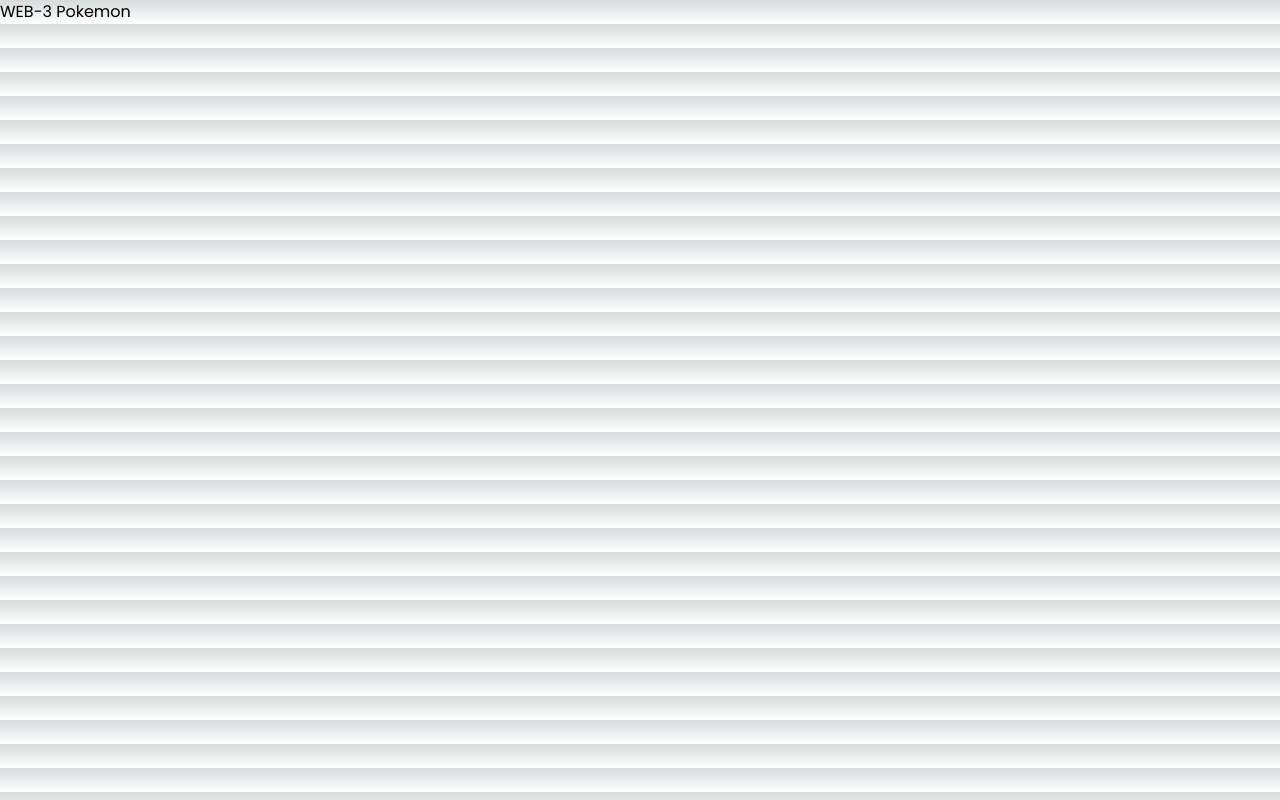
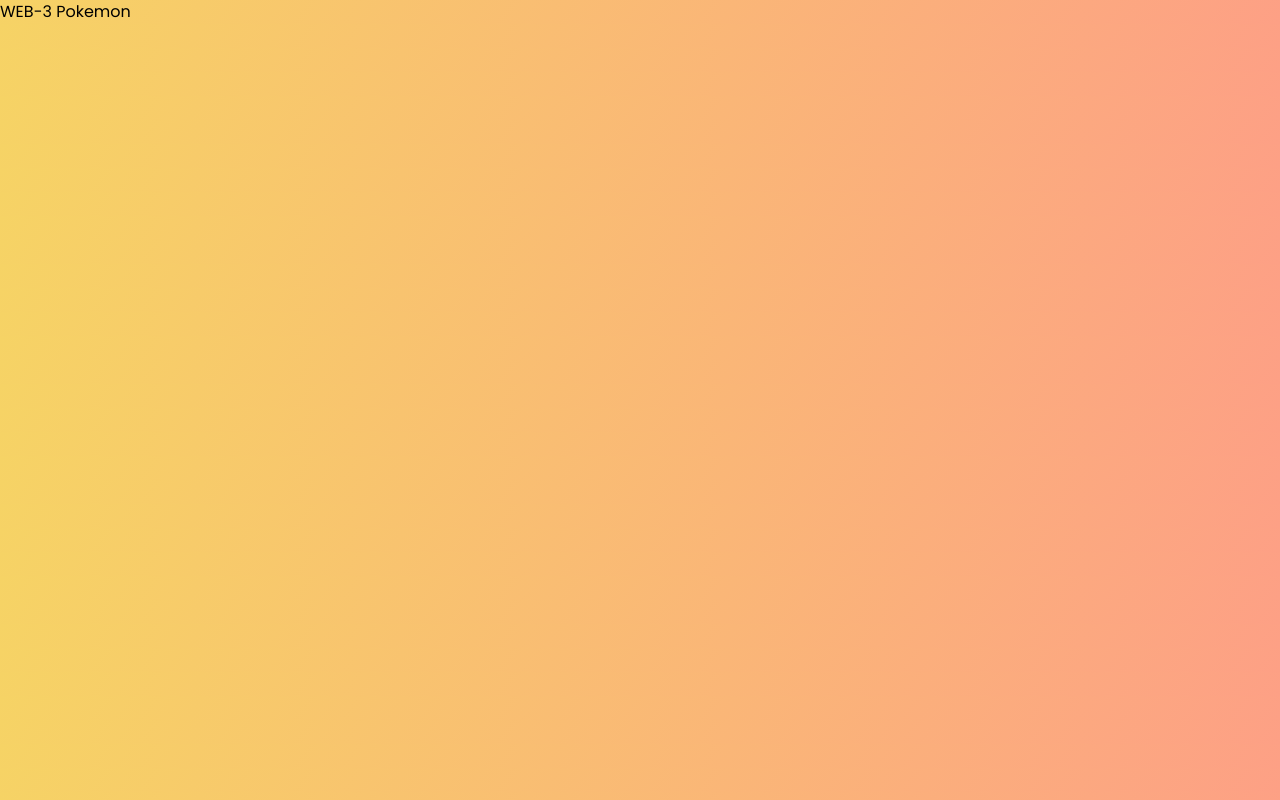
Before and after one commit to HarenaFiantso/Kopemon-next-practice, a Next.js app: page / in a window 1280 px wide. Built offline with nearby package versions, Linux system fonts and the light colour scheme.

Commit message:
style: change main background color

```diff
--- a/src/app/globals.css
+++ b/src/app/globals.css
@@ -2,26 +2,6 @@
 @tailwind components;
 @tailwind utilities;
 
-:root {
-  --foreground-rgb: 0, 0, 0;
-  --background-start-rgb: 214, 219, 220;
-  --background-end-rgb: 255, 255, 255;
+body {
+  background: linear-gradient(120deg, #f6d365 0%, #fda085 100%);
 }
-
-@media (prefers-color-scheme: dark) {
-  :root {
-    --foreground-rgb: 255, 255, 255;
-    --background-start-rgb: 0, 0, 0;
-    --background-end-rgb: 0, 0, 0;
-  }
-}
-
-body {
-  color: rgb(var(--foreground-rgb));
-  background: linear-gradient(
-      to bottom,
-      transparent,
-      rgb(var(--background-end-rgb))
-    )
-    rgb(var(--background-start-rgb));
-}
```
